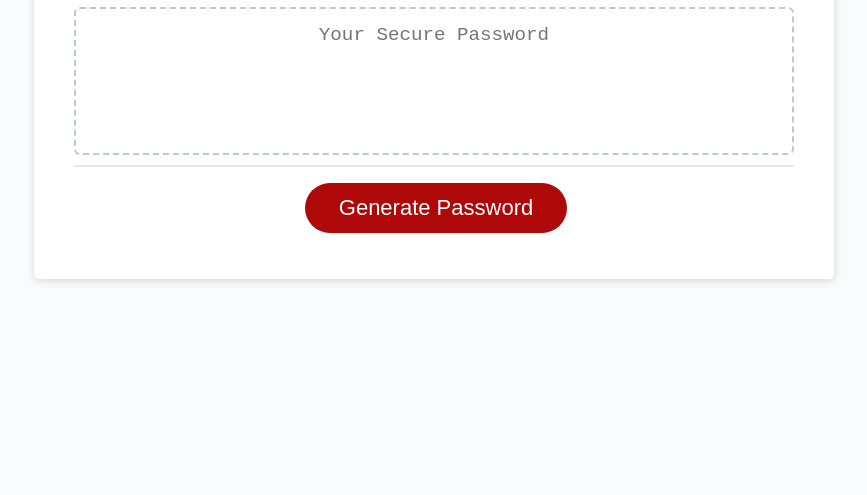
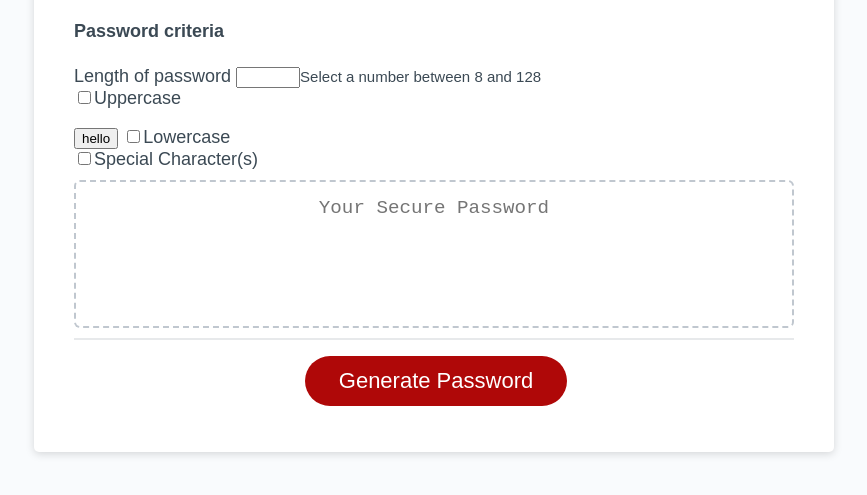
Before and after one commit to 14raryana/passwordGenerator, a plain HTML site: page index.html in a window 1280 px wide. Shown: the part 241-736 px from the top of the page, without its empty margins (206-1073 px from the left). Drawn offline with Linux system fonts and the light colour scheme.

Commit message:
password criteria checkboxes added

```diff
--- a/index.html
+++ b/index.html
@@ -7,6 +7,7 @@
     <title>Password Generator</title>
     <link rel="stylesheet" href="style.css" />
   </head>
+
   <body>
     <div class="wrapper">
       <header>
@@ -17,6 +18,16 @@
           <h2>Generate a Password</h2>
         </div>
         <div class="card-body">
+          <h4>Password criteria</h4>
+          Length of password <input type="number" min="8" max="128" required><small>Select a number between 8 and 128</small><br>
+          <input type="checkbox" id="uppercase">Uppercase<br>
+          <p id="test"></p>
+          <p id="test2"></p>
+          <p id="test3"></p>
+          <button type="submit" onclick="passwordCriteria()">hello</button>
+          <input type="checkbox" id="lowercase">Lowercase<br>
+          <!-- <input type="checkbox" id="number">Number(s)<br> -->
+          <input type="checkbox" id="specialCharacter">Special Character(s)<br>
           <textarea
             readonly
             id="password"
@@ -29,6 +40,33 @@
         </div>
       </div>
     </div>
+
+
+    <script type="text/javascript">
+
+      function passwordCriteria() {
+        var upper = document.getElementById("uppercase").checked;
+        var lower = document.getElementById("lowercase").checked;
+        var special = document.getElementById("specialCharacter").checked;
+
+        if (upper) {
+        document.getElementById("test").innerHTML = upper;
+        }
+        else {document.getElementById("test").innerHTML = upper;}
+
+        if(lower) {
+          document.getElementById("test2").innerHTML = lower;
+        }
+        else {document.getElementById("test2").innerHTML = lower;}
+
+        if(special) {
+          document.getElementById("test3").innerHTML = special;
+        }
+        else {document.getElementById("test3").innerHTML = special;}
+      }
+
+    </script>
+
     <script src="script.js"></script>
   </body>
 </html>
```
